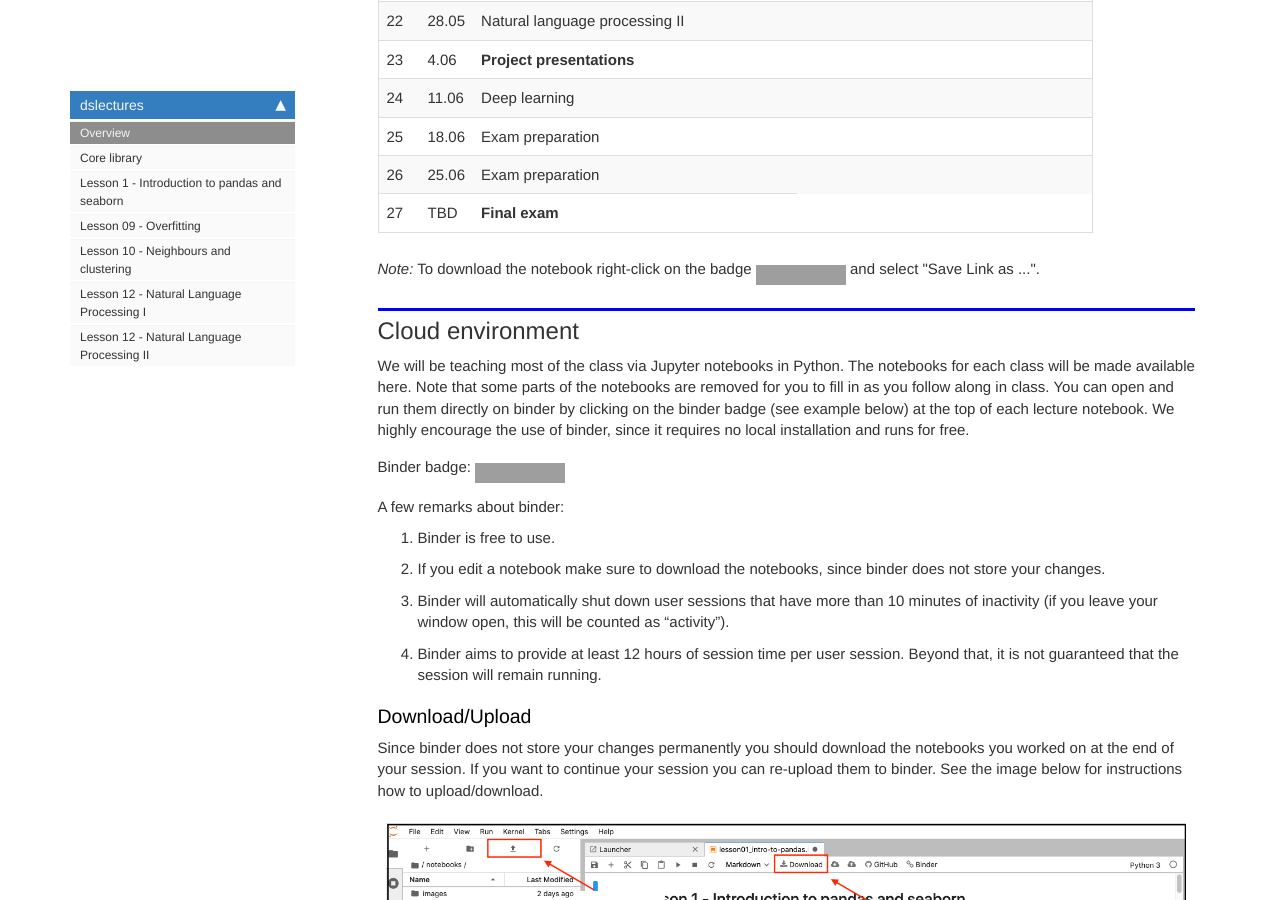
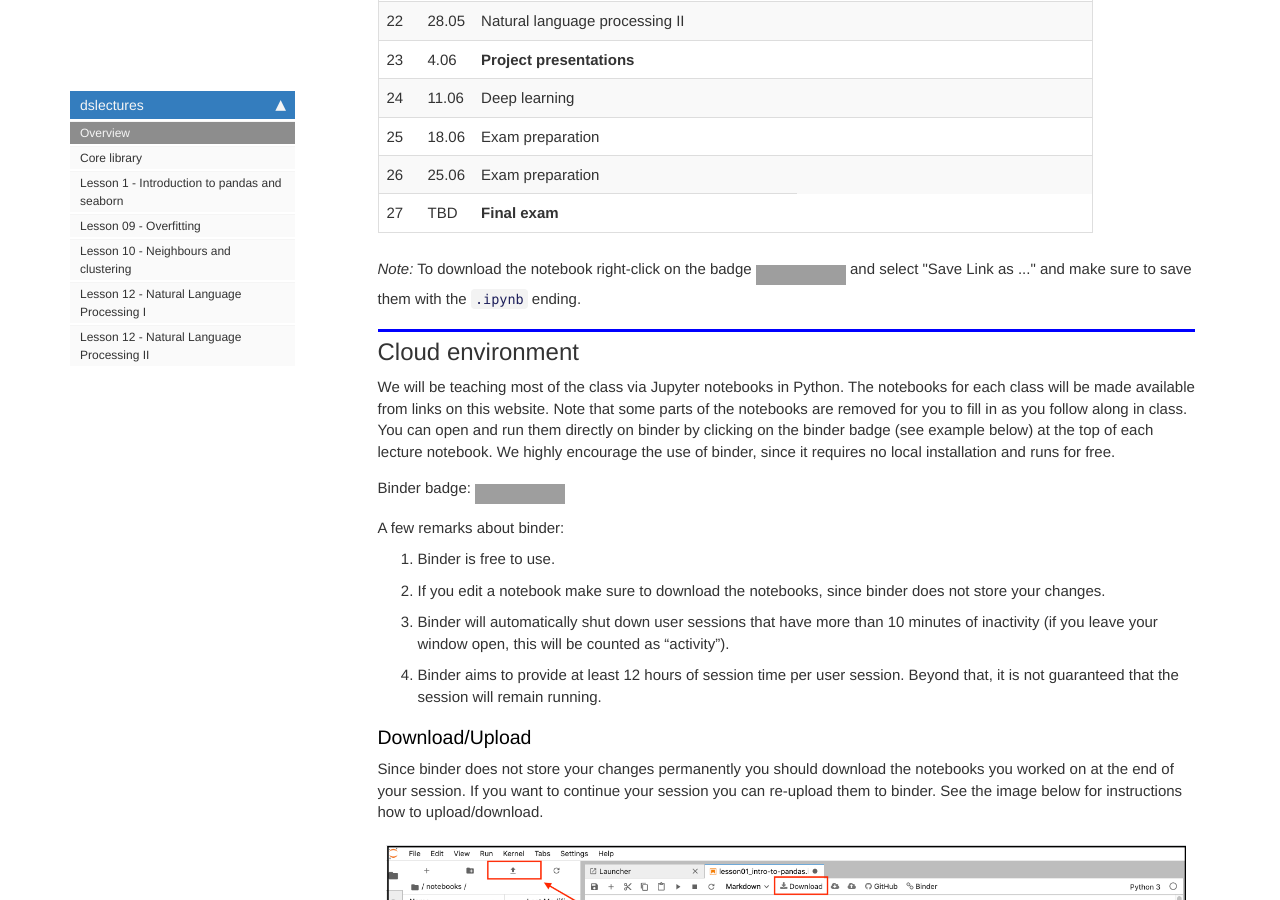
Before and after one commit to lewtun/dslectures, a Jekyll site: the page built from docs/index.html, in a window 1280 px wide and 900 px high, scrolled down 2735 px. Built offline with Jekyll 4.4.1, drawn with Linux system fonts in a browser that asks for light colours; nearby versions of some CDN libraries; comment, search, counter and statistics services are not loaded; grey boxes are pictures that could not be loaded.

Commit message:
docs: tweak introduction descriptions

```diff
--- a/docs/index.html
+++ b/docs/index.html
@@ -199,14 +199,14 @@ large volumes of data, in order to improve business decision-making (Provost &am
 </tr>
 </tbody>
 </table>
-<p><em>Note:</em> To download the notebook right-click on the badge <img src="https://img.shields.io/static/v1?label=notebook&amp;message=example-notebook.ipynb&amp;color=red&amp;logo=Jupyter" alt="notebook"> and select "Save Link as ...".</p>
+<p><em>Note:</em> To download the notebook right-click on the badge <img src="https://img.shields.io/static/v1?label=notebook&amp;message=example-notebook.ipynb&amp;color=red&amp;logo=Jupyter" alt="notebook"> and select "Save Link as ..." and make sure to save them with the <code>.ipynb</code> ending.</p>
 
 </div>
 </div>
 </div>
 <div class="cell border-box-sizing text_cell rendered"><div class="inner_cell">
 <div class="text_cell_render border-box-sizing rendered_html">
-<h2 id="Cloud-environment">Cloud environment<a class="anchor-link" href="#Cloud-environment">&#182;</a></h2><p>We will be teaching most of the class via Jupyter notebooks in Python. The notebooks for each class will be made available here. Note that some parts of the notebooks are removed for you to fill in as you follow along in class. You can open and run them directly on binder by clicking on the binder badge (see example below) at the top of each lecture notebook. We highly encourage the use of binder, since it requires no local installation and runs for free.</p>
+<h2 id="Cloud-environment">Cloud environment<a class="anchor-link" href="#Cloud-environment">&#182;</a></h2><p>We will be teaching most of the class via Jupyter notebooks in Python. The notebooks for each class will be made available from links on this website. Note that some parts of the notebooks are removed for you to fill in as you follow along in class. You can open and run them directly on binder by clicking on the binder badge (see example below) at the top of each lecture notebook. We highly encourage the use of binder, since it requires no local installation and runs for free.</p>
 <p>Binder badge:  <img src="https://mybinder.org/badge_logo.svg" alt="Binder"></p>
 <p>A few remarks about binder:</p>
 <ol>
```
Also changed, not shown: README.md, 1 other file.
